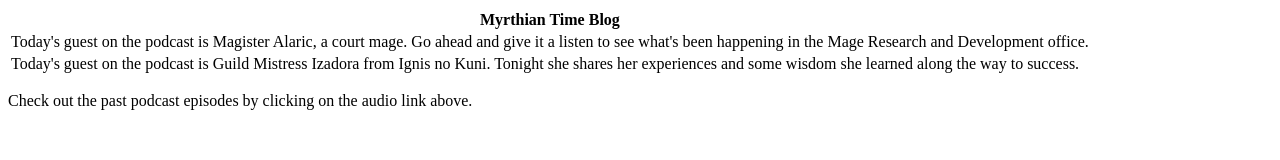
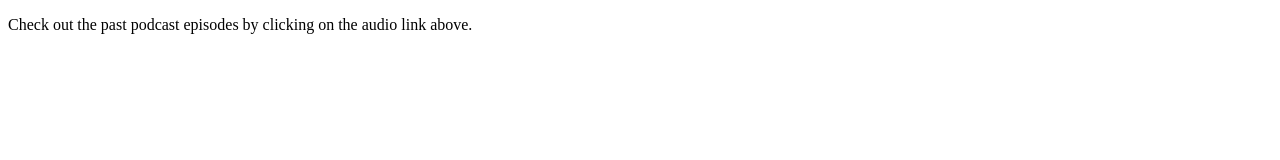
Before and after one commit to albinopapa/Myrthian-Times, a plain HTML site: page index.html in a window 1280 px wide. Drawn offline with Linux system fonts and the light colour scheme.

Commit message:
Update index.html

```diff
--- a/index.html
+++ b/index.html
@@ -2,28 +2,9 @@
 <html>
 	<head>
 		<title>Myrthian Times</title>
-		<link rel="stylesheet" type="text/css" href="style.scss">
+		<link rel="stylesheet" type="text/css" href="style.css">
 	</head>
 	<body>
-		<table>
-			<thead>
-				<tr>
-					<th>Myrthian Time Blog</th>
-				</tr>
-			</thead>
-			<tbody>
-				<tr>
-					<td>Today's guest on the podcast is Magister Alaric, a court mage.
-					Go ahead and give it a listen to see what's been happening in the
-					Mage Research and Development office.</td>
-				</tr>
-				<tr>
-					<td>Today's guest on the podcast is Guild Mistress Izadora from
-					Ignis no Kuni.  Tonight she shares her experiences and some wisdom
-					she learned along the way to success.</td>
-				</tr>
-			</tbody>
-		</table>
 		<p>
 			Check out the past podcast episodes by clicking on the audio link above.
 		</p>
```
